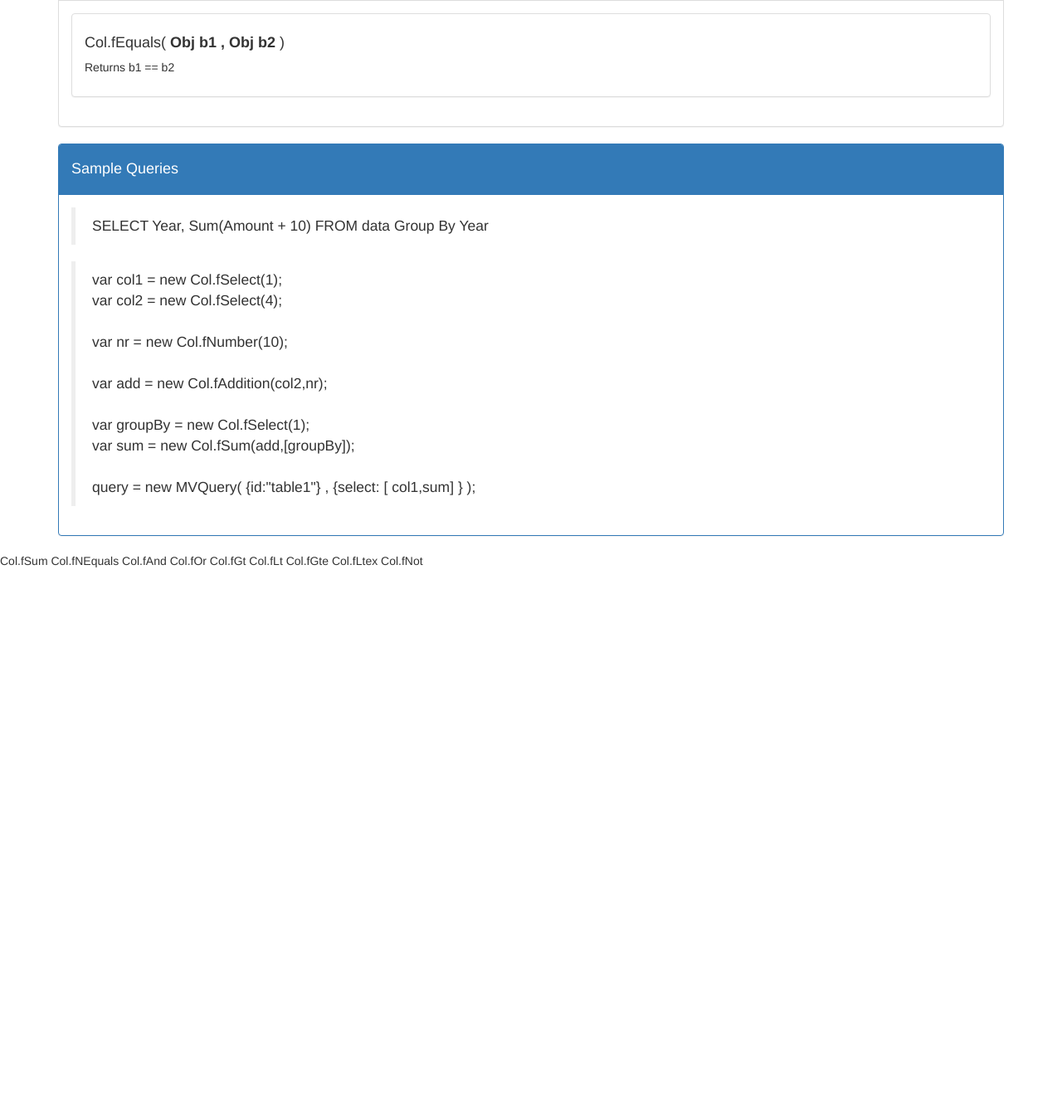
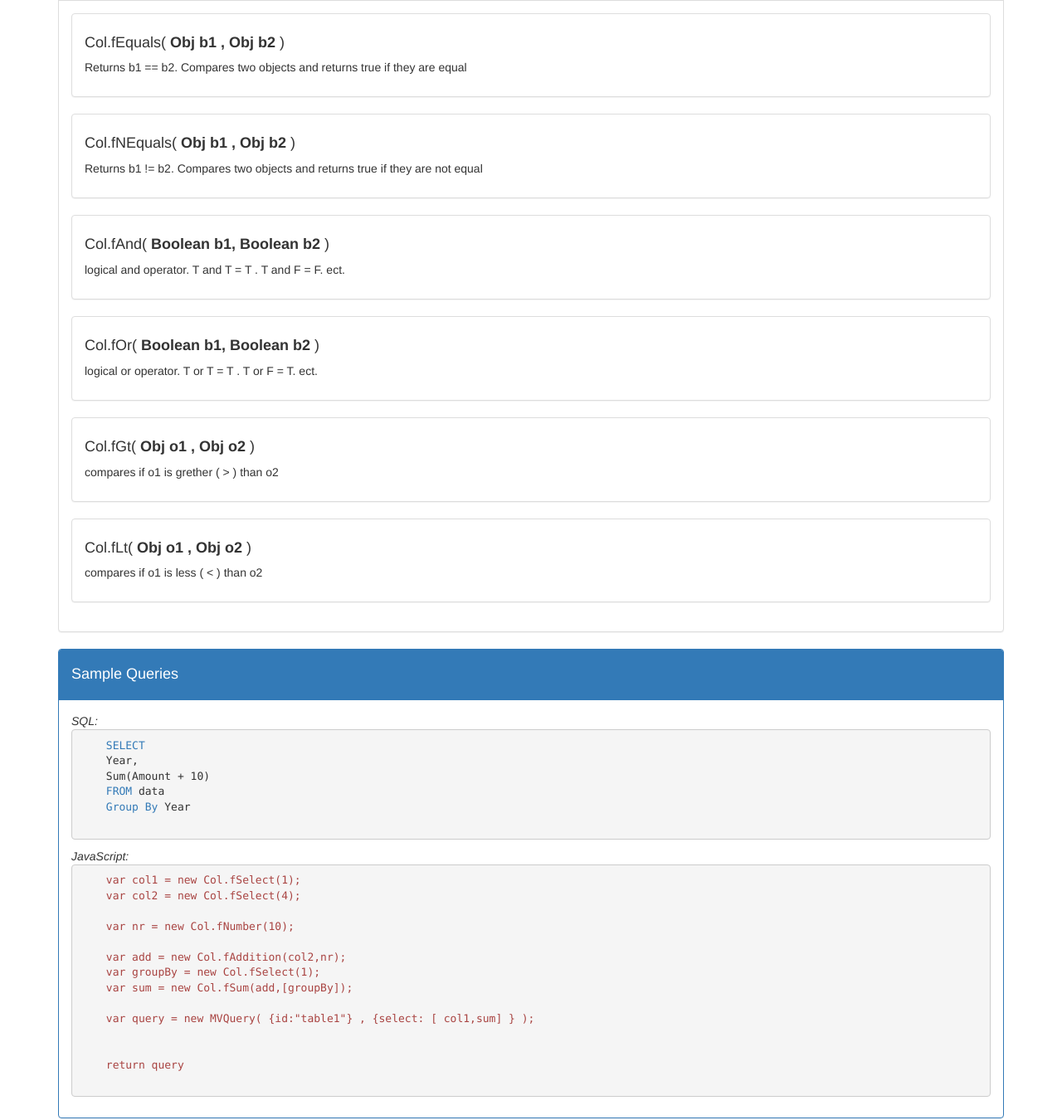
Before and after one commit to oguzCoel/swissQuery, a plain HTML site: page help.html in a window 1280 px wide. Shown: the part 2063-3413 px from the top of the page at 83% size. Before the commit the page ends 2749 px from the top, so only its background shows below. Drawn offline with nearby package versions, Linux system fonts and the light colour scheme.

Commit message:
edit for New Functions

```diff
--- a/help.html
+++ b/help.html
@@ -186,10 +186,59 @@
                         <strong>Obj b1 , Obj b2</strong>
                         )
                     </h4>
-                    <p>Returns b1 == b2</p>
+                    <p>Returns b1 == b2. Compares two objects and returns true if they are equal</p>
                 </div>
             </div>
 
+            <div class="panel panel-default">
+                <div class="panel-body">
+                    <h4>Col.fNEquals(
+                        <strong>Obj b1 , Obj b2</strong>
+                        )
+                    </h4>
+                    <p>Returns b1 != b2. Compares two objects and returns true if they are not equal</p>
+                </div>
+            </div>
+
+            <div class="panel panel-default">
+                <div class="panel-body">
+                    <h4>Col.fAnd(
+                        <strong>Boolean b1, Boolean b2</strong>
+                        )
+                    </h4>
+                    <p>logical and operator. T and T = T . T and F = F. ect. </p>
+                </div>
+            </div>
+
+            <div class="panel panel-default">
+                <div class="panel-body">
+                    <h4>Col.fOr(
+                        <strong>Boolean b1, Boolean b2</strong>
+                        )
+                    </h4>
+                    <p>logical or operator. T or T = T . T or F = T. ect. </p>
+                </div>
+            </div>
+
+            <div class="panel panel-default">
+                <div class="panel-body">
+                    <h4>Col.fGt(
+                        <strong>Obj o1 , Obj o2</strong>
+                        )
+                    </h4>
+                    <p>compares if o1 is grether ( > ) than o2 </p>
+                </div>
+            </div>
+
+            <div class="panel panel-default">
+                <div class="panel-body">
+                    <h4>Col.fLt(
+                        <strong>Obj o1 , Obj o2</strong>
+                        )
+                    </h4>
+                    <p>compares if o1 is less ( < ) than o2 </p>
+                </div>
+            </div>
 
         </div>
     </div>
@@ -198,30 +247,29 @@
     <div class="panel panel-primary">
         <div class="panel-heading"><h4>Sample Queries</h4></div>
         <div class="panel-body">
-            <blockquote>
-            SELECT
-            Year,
-            Sum(Amount + 10)
-            FROM data
-            Group By Year
-            </blockquote>
+            <em>SQL:</em>
+            <pre>
+    <span class="text-primary">SELECT</span>
+    Year,
+    Sum(Amount + 10)
+    <span class="text-primary">FROM</span> data
+    <span class="text-primary">Group By</span> Year
+            </pre>
+            <em>JavaScript:</em>
+             <pre class="text-danger">
+    var col1 = new Col.fSelect(1);
+    var col2 = new Col.fSelect(4);
 
-            <blockquote>
-            var col1 = new Col.fSelect(1);<br/>
-            var col2 = new Col.fSelect(4);<br/>
-                <br/>
-            var nr = new Col.fNumber(10);<br/>
-                <br/>
-            var add = new Col.fAddition(col2,nr);<br/>
-                <br/>
-            var groupBy = new Col.fSelect(1);<br/>
-            var sum = new Col.fSum(add,[groupBy]);<br/>
-                <br/>
+    var nr = new Col.fNumber(10);
 
+    var add = new Col.fAddition(col2,nr);
+    var groupBy = new Col.fSelect(1);
+    var sum = new Col.fSum(add,[groupBy]);
 
-            query = new MVQuery( {id:"table1"} , {select: [ col1,sum] } );<br/>
-            </blockquote>
+    var query = new MVQuery( {id:"table1"} , {select: [ col1,sum] } );<br/>
 
+    return query
+             </pre>
 
         </div>
     </div>
@@ -241,20 +289,6 @@ Col.fSum
 
 
 
-
-
-
-Col.fNEquals
-
-Col.fAnd
-
-Col.fOr
-
-Col.fGt
-
-
-Col.fLt
-
 Col.fGte
 
 Col.fLtex
--- a/js/ffunction.js
+++ b/js/ffunction.js
@@ -141,7 +141,7 @@ var total = new Array();
 			grId += this.getCol(1)[key].preExecutor(m) +'%<->%';
 		}
 
-		return this.getCol(0).postExecutor(Number(total[grId]));
+		return Number(total[grId]);
 	}
 });
 
@@ -168,7 +168,7 @@ Col.fCount = Col.fClass.extend(function(){
 			grId += this.getCol(1)[key].preExecutor(m) +'%<->%';
 		}
 
-		return this.getCol(0).postExecutor(Number(total[grId]));
+		return Number(total[grId]);
 	}
 });
 
```
